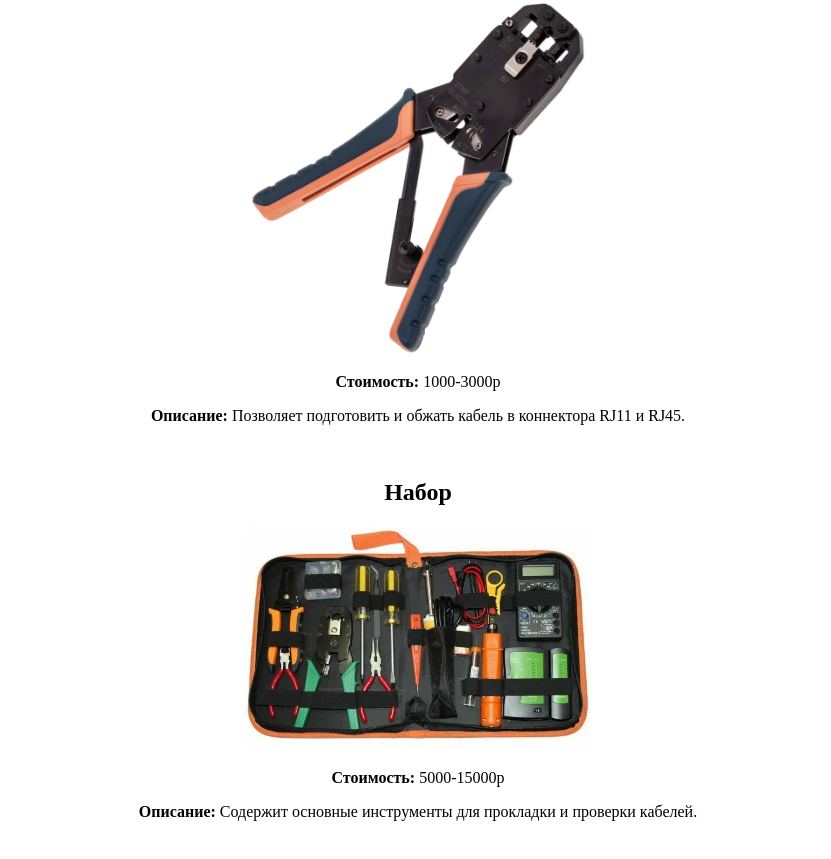
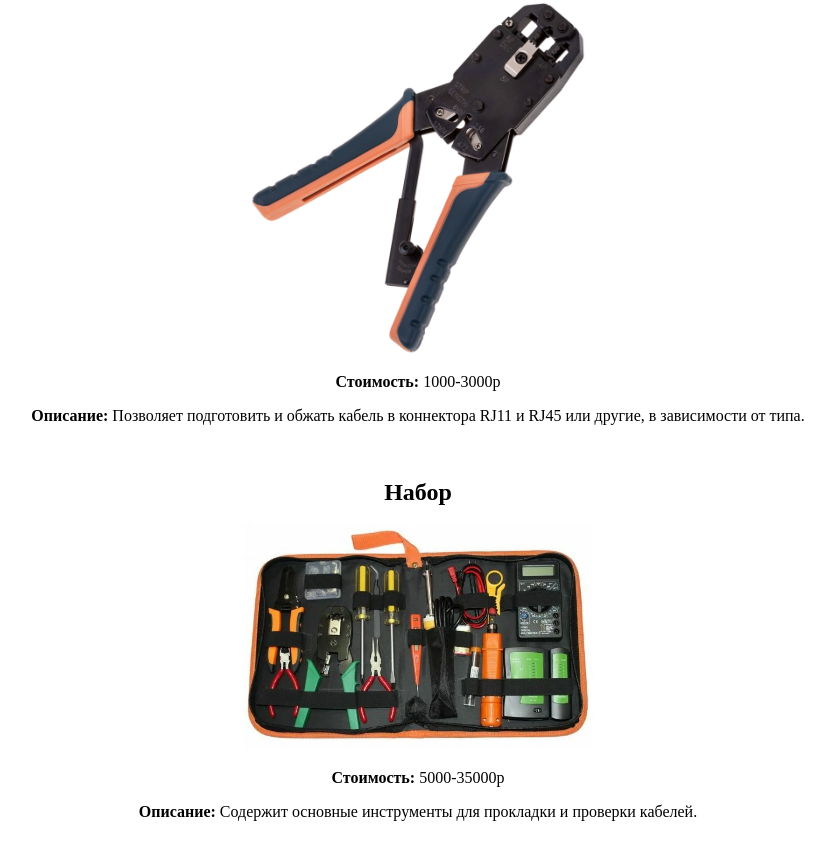
Before and after one commit to tesla254/Teslenko_P-12BN, a plain HTML site: page index.html in a window 1280 px wide. Shown: the part 1519-2378 px from the top of the page, without its empty margins (222-1053 px from the left). Drawn offline with Linux system fonts and the light colour scheme.

Commit message:
Edit index

```diff
--- a/index.html
+++ b/index.html
@@ -26,11 +26,11 @@
  <h2>Кримпер</h2>
  <img width=350px src="img/Krimper.jpg">
  <p><b>Стоимость:</b> 1000-3000р</p>
- <p><b>Описание:</b> Позволяет подготовить и обжать кабель в коннектора RJ11 и RJ45.</p>
+ <p><b>Описание:</b> Позволяет подготовить и обжать кабель в коннектора RJ11 и RJ45 или другие, в зависимости от типа.</p>
  <br>
   <h2>Набор</h2>
  <img width=350px src="img/Nabor.webp">
- <p><b>Стоимость:</b> 5000-15000р</p>
+ <p><b>Стоимость:</b> 5000-35000р</p>
  <p><b>Описание:</b> Содержит основные инструменты для прокладки и проверки кабелей.</p>
  <br>
  </body>
```
